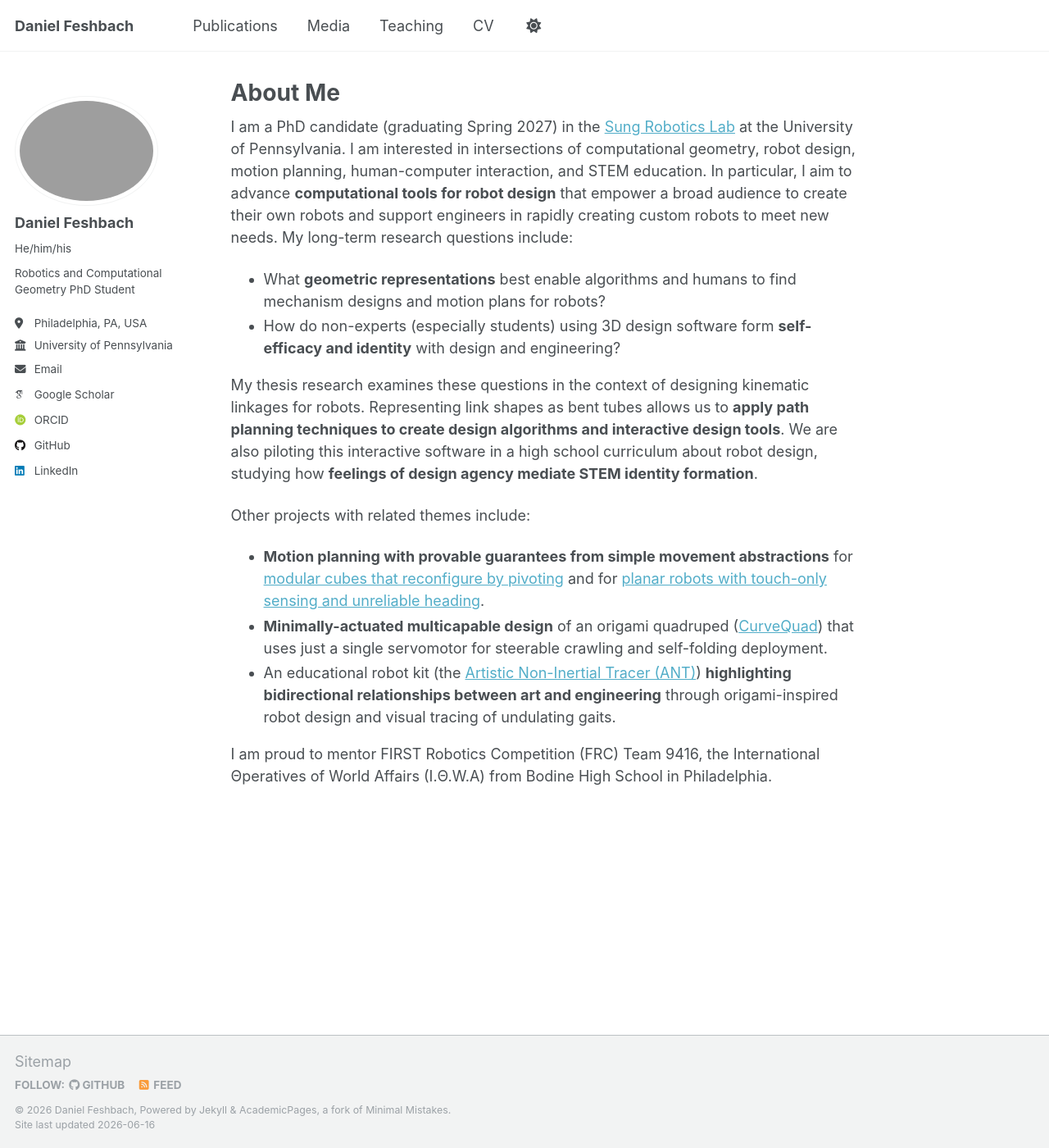
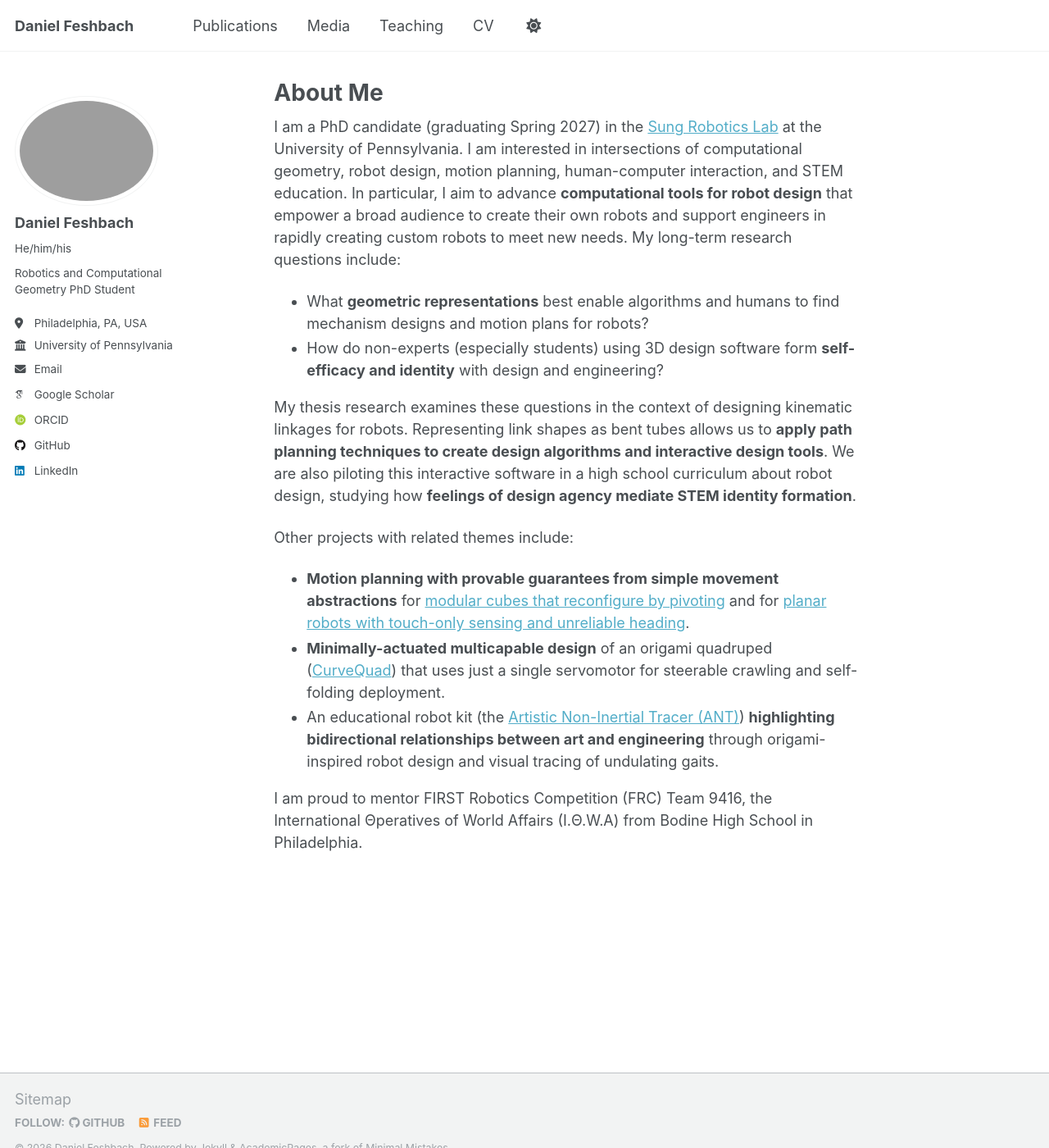
Before and after one commit to DanielFeshbach/danielfeshbach.github.io, a Jekyll site: the page built from _pages/about.md, in a window 1280 px wide and 1400 px high. Shown: the whole window at 82% size. Built offline with Jekyll 4.4.1, drawn with Linux system fonts in a browser that asks for light colours; some web fonts are replaced.

Commit message:
Slightly increased spacing from sidebar

```diff
--- a/_sass/_themes.scss
+++ b/_sass/_themes.scss
@@ -63,6 +63,8 @@ $right-sidebar-width-narrow : auto;
 $right-sidebar-width        : auto;
 $right-sidebar-width-wide   : auto;
 
+$content-prefix             : 1 of 12;
+
 $susy: (
     columns: 12,
     column-width: 120px,
--- a/_sass/layout/_archive.scss
+++ b/_sass/layout/_archive.scss
@@ -11,7 +11,7 @@
 
   @include breakpoint($large) {
     @include span(10 of 12 last);
-    @include prefix(0.5 of 12);
+    @include prefix($content-prefix);
   }
 
   a {
--- a/_sass/layout/_page.scss
+++ b/_sass/layout/_page.scss
@@ -19,7 +19,7 @@
 .page {
   @include breakpoint($large) {
     @include span(10 of 12 last);
-    @include prefix(0.5 of 12);
+    @include prefix($content-prefix);
     @include suffix(2 of 12);
   }
 
```
